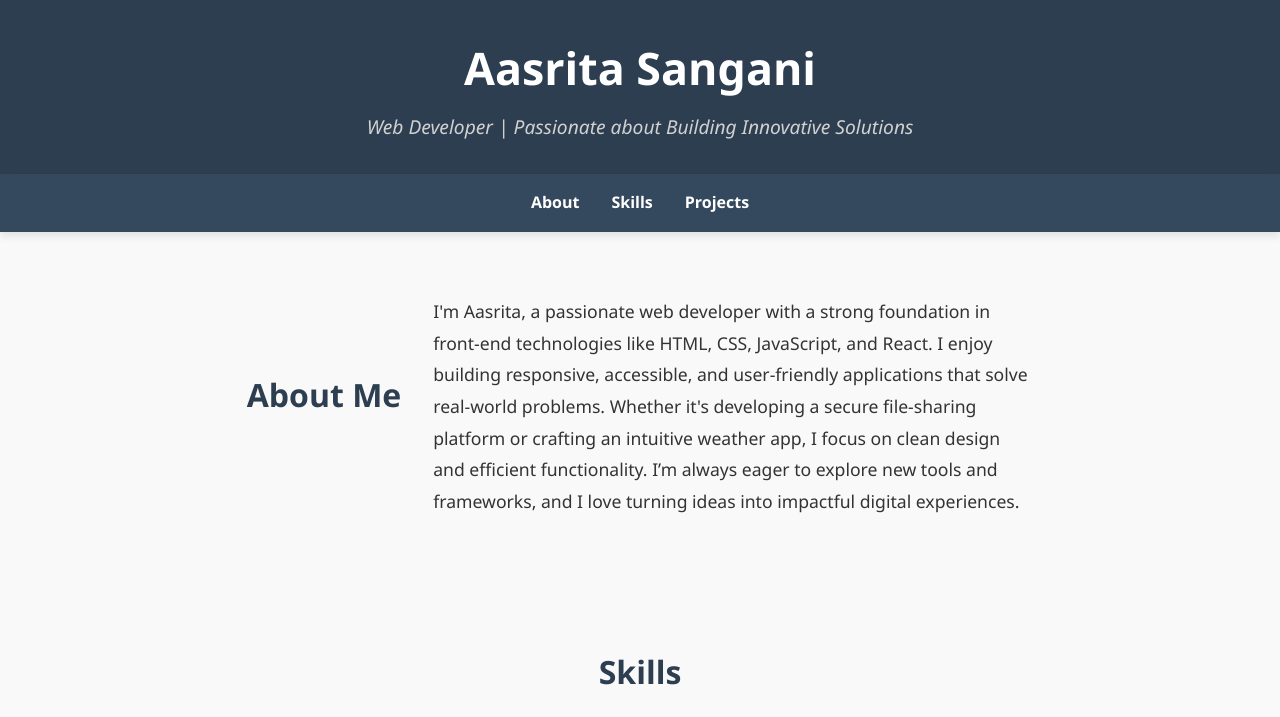
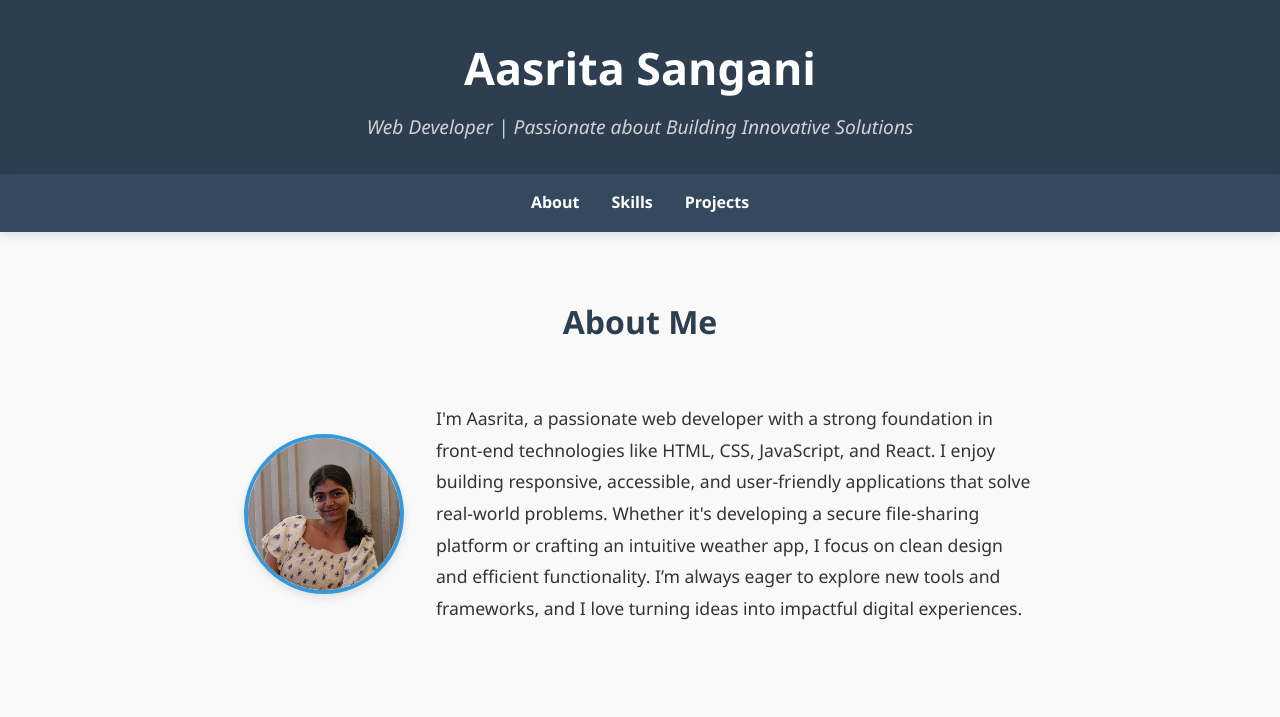
Before and after one commit to aasrita796/My-Portfolio, a plain HTML site: page portfolio/index.html in a window 1280 px wide. Shown: the top 717 px of the page. Drawn offline with Linux system fonts and the light colour scheme.

Commit message:
Update index.html

```diff
--- a/portfolio/index.html
+++ b/portfolio/index.html
@@ -258,7 +258,7 @@ footer a:hover {
     <section id="about" class="about">
         <h2>About Me</h2>
         <div class="about">
-            <!-- <img src="me_polam.jpg" alt="Aasrita's Profile Photo"> -->
+          <img src="picture.jpg" alt="Aasrita's Profile Photo">
             <p>
                 I'm Aasrita, a passionate web developer with a strong foundation in front-end technologies like HTML, CSS, JavaScript, and React. I enjoy building responsive, accessible, and user-friendly applications that solve real-world problems. Whether it's developing a secure file-sharing platform or crafting an intuitive weather app, I focus on clean design and efficient functionality. I’m always eager to explore new tools and frameworks, and I love turning ideas into impactful digital experiences.
             </p>
```
